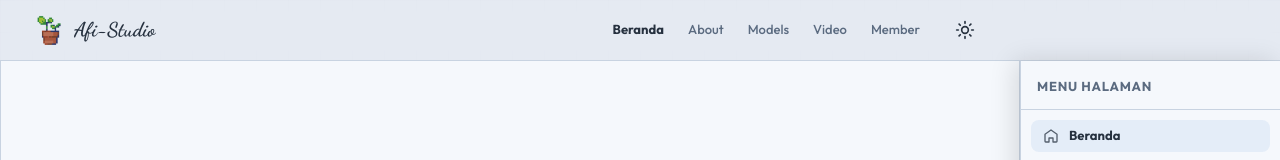
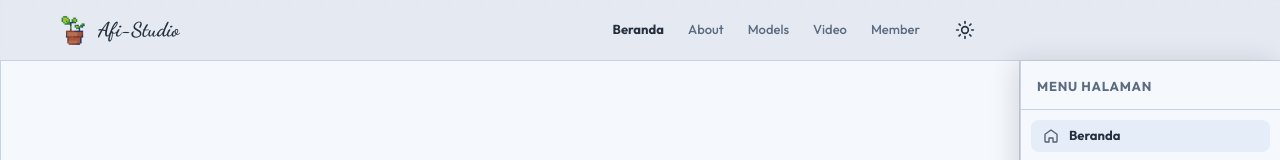
Before and after one commit to alisastro103-cmd/Afi-Studio, a website: page index.html in a window 1280 px wide. Shown: the top 160 px of the page. Drawn offline with Linux system fonts and the light colour scheme; no server answers.

Commit message:
git push via termux

```diff
--- a/css/layout-desktop.css
+++ b/css/layout-desktop.css
@@ -112,21 +112,36 @@
     padding-right: 0;
   }
 
-  /* Navbar: isi baris (logo di kiri, menu/tombol di kanan — justify-between
-     bawaan HTML/inline) dibatasi lebar & dipusatkan (mx-auto), sedikit lebih
-     LEBAR dari kolom konten utama supaya logo & menu condong lebih dekat ke
-     tepi layar (bukan cuma sejajar konten), tapi tetap simetris kiri-kanan
-     dan TIDAK sampai mepet ke ujung layar penuh. Berlaku untuk semua
-     halaman yang memakai struktur ".nav-bar > .max-w-7xl" (beranda & semua
-     halaman lain) maupun ".navbar" (halaman member yang strukturnya beda).
-     Admin panel tidak memakai class ini sama sekali, jadi tidak terdampak. */
-  .nav-bar > .max-w-7xl,
+  /* Navbar halaman Member: TIDAK disentuh, tetap seperti sebelumnya
+     (dibatasi max-width & dipusatkan). Hanya dipisah ke rule sendiri
+     supaya perbaikan navbar utama di bawah tidak ikut mengubah halaman
+     ini (yang tidak diminta). */
   .navbar-inner {
     max-width: calc(var(--afi-max) + 80px);
     width: 100%;
     margin-left: auto;
     margin-right: auto;
     padding-left: calc(var(--afi-pad) - 24px);
+    padding-right: calc(var(--afi-pad) - 24px);
+    padding-top: 10px;
+    padding-bottom: 10px;
+  }
+
+  /* Navbar utama (Beranda & semua halaman lain yang memakai struktur
+     ".nav-bar > .max-w-7xl"): isi baris DIPANJANGKAN penuh sampai ke
+     ujung layar — kiri (logo) & kanan (menu/tombol, sampai tepat di
+     sebelah laci "Menu Halaman" yang ruangnya sudah disisakan lewat
+     padding-right pada .nav-bar itu sendiri, lihat page-menu-drawer.css).
+     max-width dihapus (bukan lagi calc(var(--afi-max) + 80px)) karena
+     itulah yang sebelumnya menyisakan celah kosong antara tombol navbar
+     dan laci menu — sekarang navbar tampil edge-to-edge seperti navbar
+     situs lain, logo & menu tidak lagi "mengambang" di tengah. */
+  .nav-bar > .max-w-7xl {
+    max-width: none;
+    width: 100%;
+    margin-left: 0;
+    margin-right: 0;
+    padding-left: var(--afi-pad);
     padding-right: calc(var(--afi-pad) - 24px);
     padding-top: 10px;
     padding-bottom: 10px;
```
